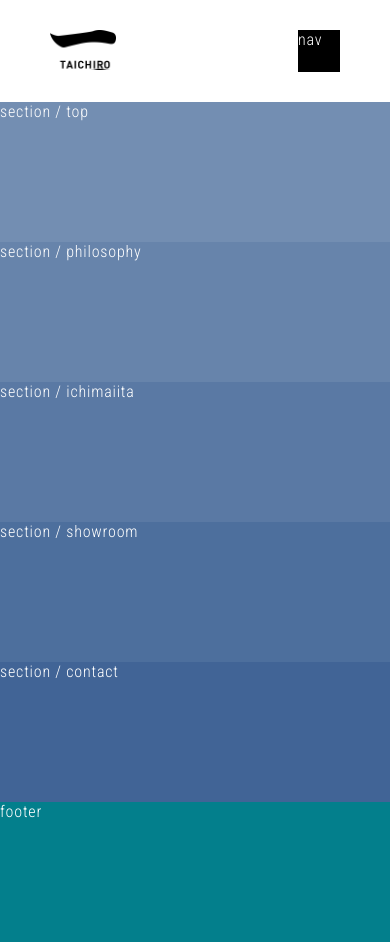
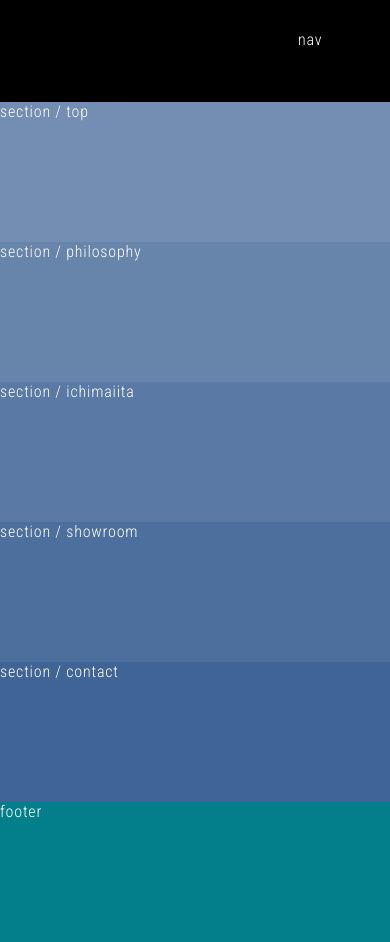
Before and after one commit to kobayashiwa/es6-study-4-5-14, a plain HTML site: page index.html in a window 390 px wide. Drawn offline with Linux system fonts and the light colour scheme.

Commit message:
“768pxをスマホ端末のmax幅にする”

```diff
--- a/css/style.css
+++ b/css/style.css
@@ -73,6 +73,11 @@ nav {
 	top: 30px;
 	right: 50px;
 }
+@media screen and (max-width: 768px) {
+	header {
+		background-color: #000;
+	}
+}
 /** main
 @media screen and (max-width: 1024px) {
 	.logo {
```
